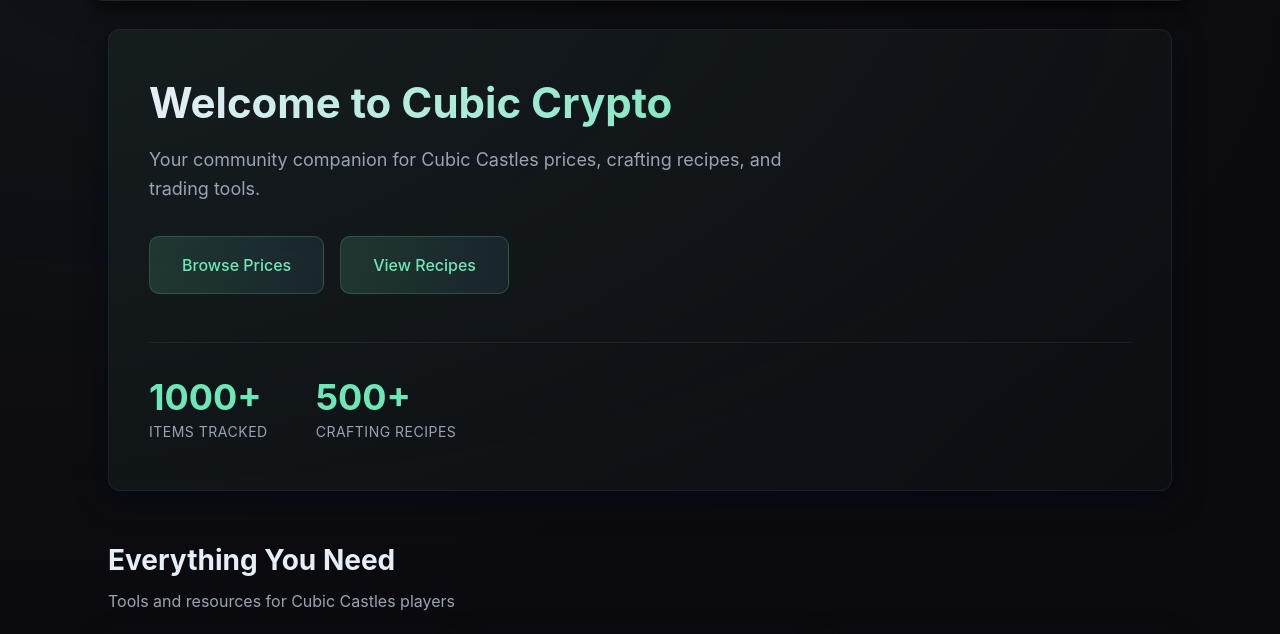
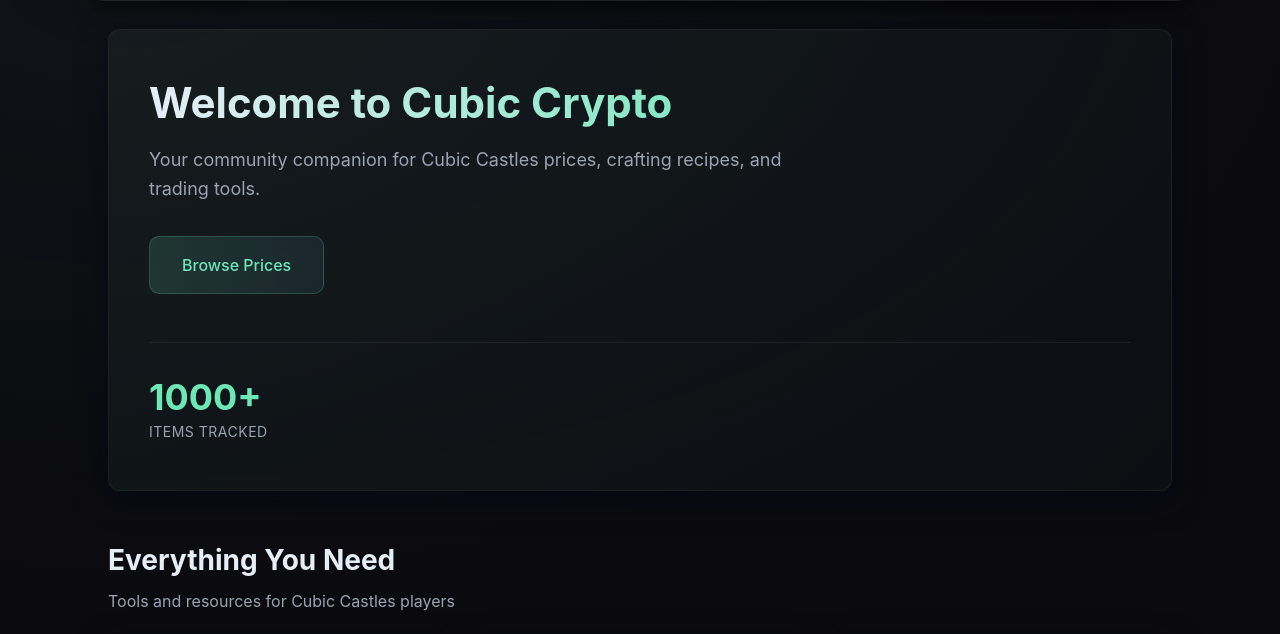
Before and after one commit to Cubic-crypto/cubic-crypto.github.io, a plain HTML site: page index.html in a window 1280 px wide. Shown: the part 92-726 px from the top of the page. Drawn offline with Linux system fonts and the light colour scheme.

Commit message:
Fixed some issues.

```diff
--- a/index.html
+++ b/index.html
@@ -28,7 +28,7 @@
         <p class="hero-subtitle">Your community companion for Cubic Castles prices, crafting recipes, and trading tools.</p>
         <div class="hero-actions">
           <a href="prices.html" class="btn-primary btn-large">Browse Prices</a>
-          <a href="craft.html" class="btn-primary btn-large">View Recipes</a>
+          <!-- <a href="craft.html" class="btn-primary btn-large">View Recipes</a> --> <!-- Crafting - Coming Soon -->
         </div>
       </div>
       <div class="hero-stats">
@@ -36,10 +36,12 @@
           <span class="stat-number">1000+</span>
           <span class="stat-label">Items Tracked</span>
         </div>
+        <!--
         <div class="stat-item">
           <span class="stat-number">500+</span>
           <span class="stat-label">Crafting Recipes</span>
         </div>
+      --> <!-- Crafting - Coming Soon -->
       </div>
     </section>
 
```
